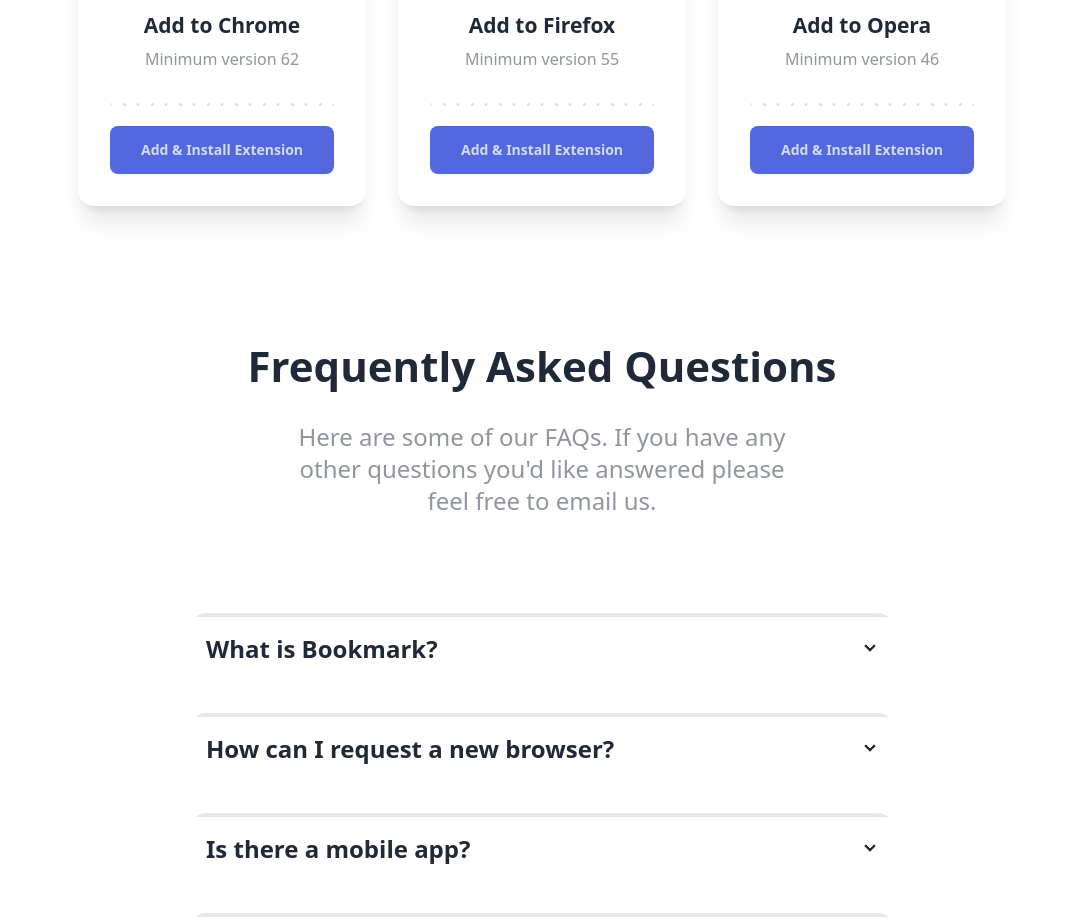
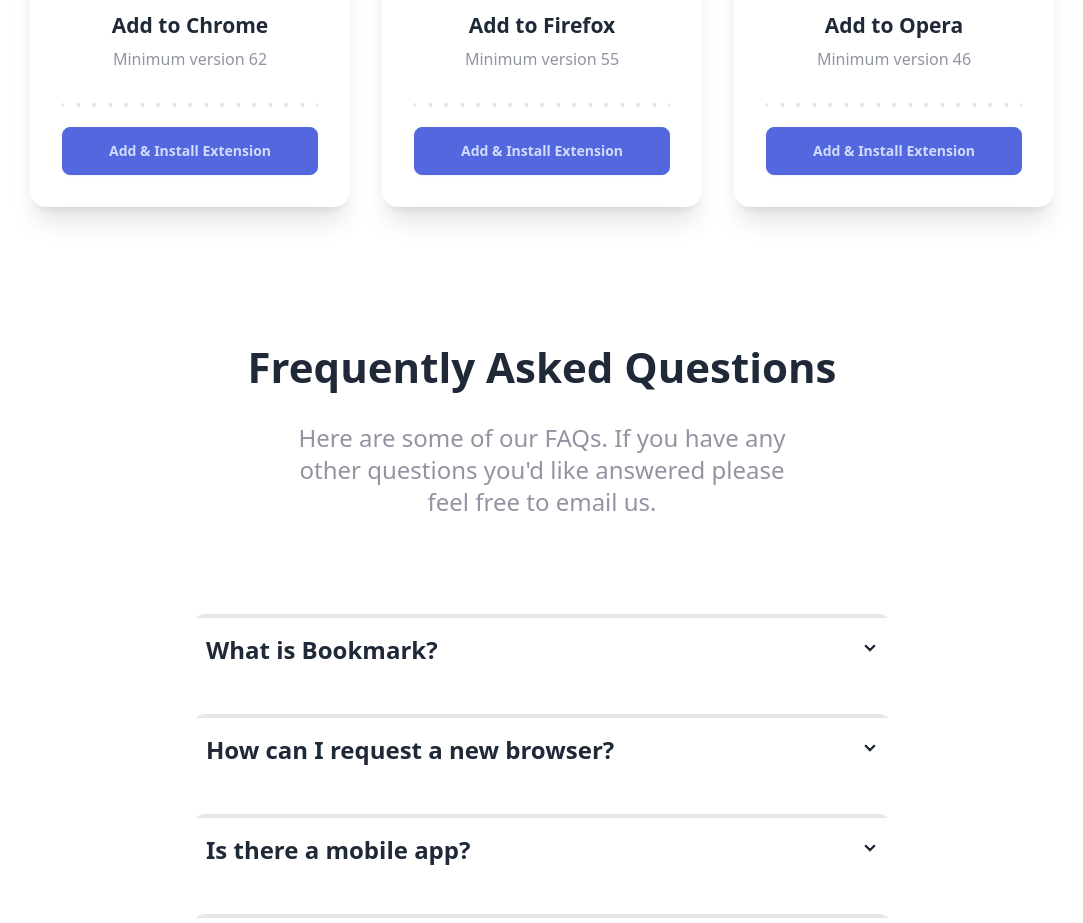
Before and after one commit to KonradBauer/Products-Page, a React (Vite) app: page / in a window 1280 px wide. Shown: the part 820-1743 px from the top of the page, without its empty margins (98-1181 px from the left). Built offline with nearby package versions, Linux system fonts and the light colour scheme.

Commit message:
add customClassName prop to Card, styled button

```diff
--- a/src/components/Card/Card.tsx
+++ b/src/components/Card/Card.tsx
@@ -5,11 +5,18 @@ interface CardProps {
   version: string;
   image: string;
   alt: string;
+  customClassName?: string;
 }
 
-export const Card: React.FC<CardProps> = ({ searchEngine, version, image, alt }) => {
+export const Card: React.FC<CardProps> = ({
+  searchEngine,
+  version,
+  image,
+  alt,
+  customClassName,
+}) => {
   return (
-    <div className="card w-72 bg-base-100 shadow-xl font-rubik-500">
+    <div className={`card w-80 bg-base-100 shadow-xl font-rubik-500 ${customClassName || ""}`}>
       <figure className="px-10 pt-10">
         <img src={image} alt={alt} className="rounded-xl" />
       </figure>
@@ -18,7 +25,7 @@ export const Card: React.FC<CardProps> = ({ searchEngine, version, image, alt })
         <p className="mb-6 text-lightGrey">Minimum version {version}</p>
         <div className="card-actions">
           <img src={ornament} alt="ornament" className="mb-3" />
-          <button className="btn btn-primary w-full font-bold bg-lightBlue border-none">
+          <button className="btn btn-primary w-full font-bold bg-lightBlue border-lightBlue hover:bg-white hover:text-lightBlue hover:border-lightBlue">
             Add & Install Extension
           </button>
         </div>
```
